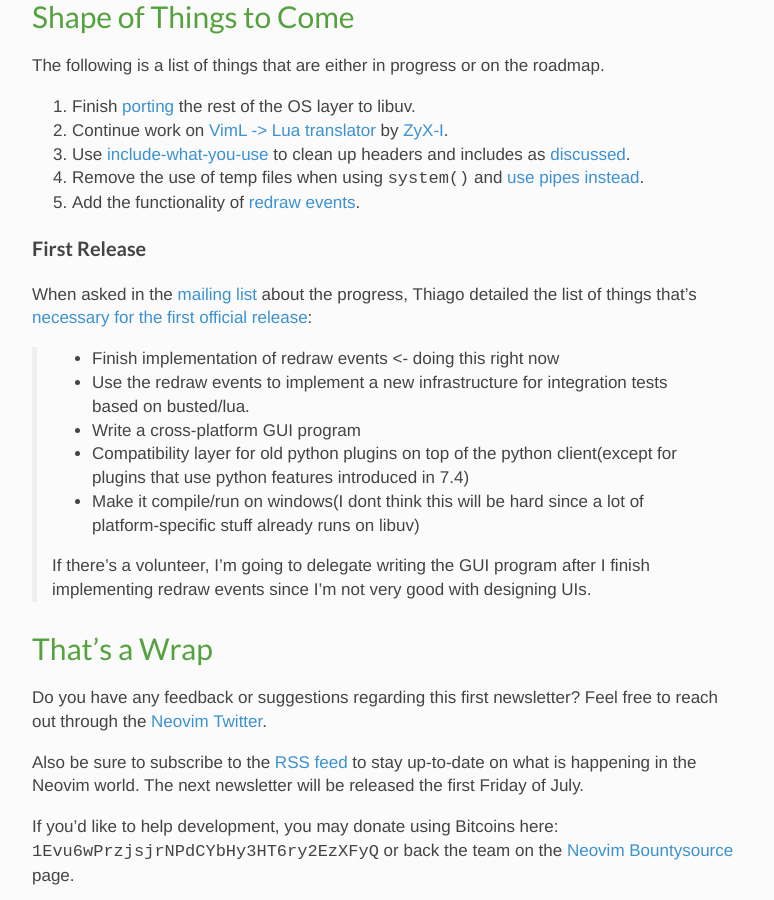
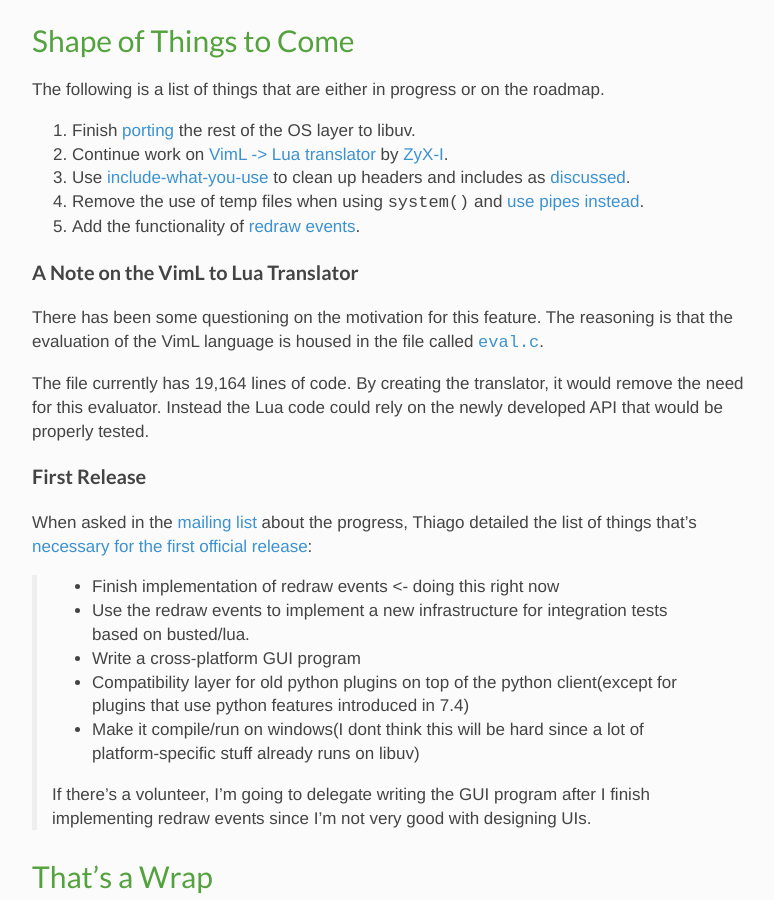
Before and after one commit to neovim/neovim.github.io, a Jekyll site: the page built from _posts/2014-06-06-a-new-hope.md, in a window 1280 px wide and 900 px high, scrolled down 3022 px. Shown: the whole window, without its empty margins (32-806 px from the left). Built offline with Jekyll 4.4.1, drawn with Linux system fonts in a browser that asks for light colours; nearby versions of some CDN libraries; comment, search, counter and statistics services are not loaded; some of the changed text lies outside the part shown.

Commit message:
Add section on VimL to Lua translator + minor fix

```diff
--- a/_posts/2014-06-06-a-new-hope.md
+++ b/_posts/2014-06-06-a-new-hope.md
@@ -149,6 +149,16 @@
 4. Remove the use of temp files when using `system()` and [use pipes
    instead][pipes].
 5. Add the functionality of [redraw events][redraw].
+
+### A Note on the VimL to Lua Translator
+
+There has been some questioning on the motivation for this feature. The
+reasoning is that the evaluation of the VimL language is housed in the file
+called [`eval.c`][eval.c].
+
+The file currently has 19,164 lines of code. By creating the translator, it
+would remove the need for this evaluator. Instead the Lua code could rely on the
+newly developed API that would be properly tested.
 
 ### First Release
 
@@ -235,3 +245,4 @@
 [mailing]: https://groups.google.com/forum/#!forum/neovim
 [first-release]: https://groups.google.com/d/msg/neovim/KDgatetthQw/8rn4rdm8z8wJ
 [neovim.org]: http://neovim.org/
+[eval.c]: https://raw.githubusercontent.com/neovim/neovim/master/src/nvim/eval.c
```
Also changed, not shown: other parts of _posts/2014-06-06-a-new-hope.md (+2 -2 lines).
